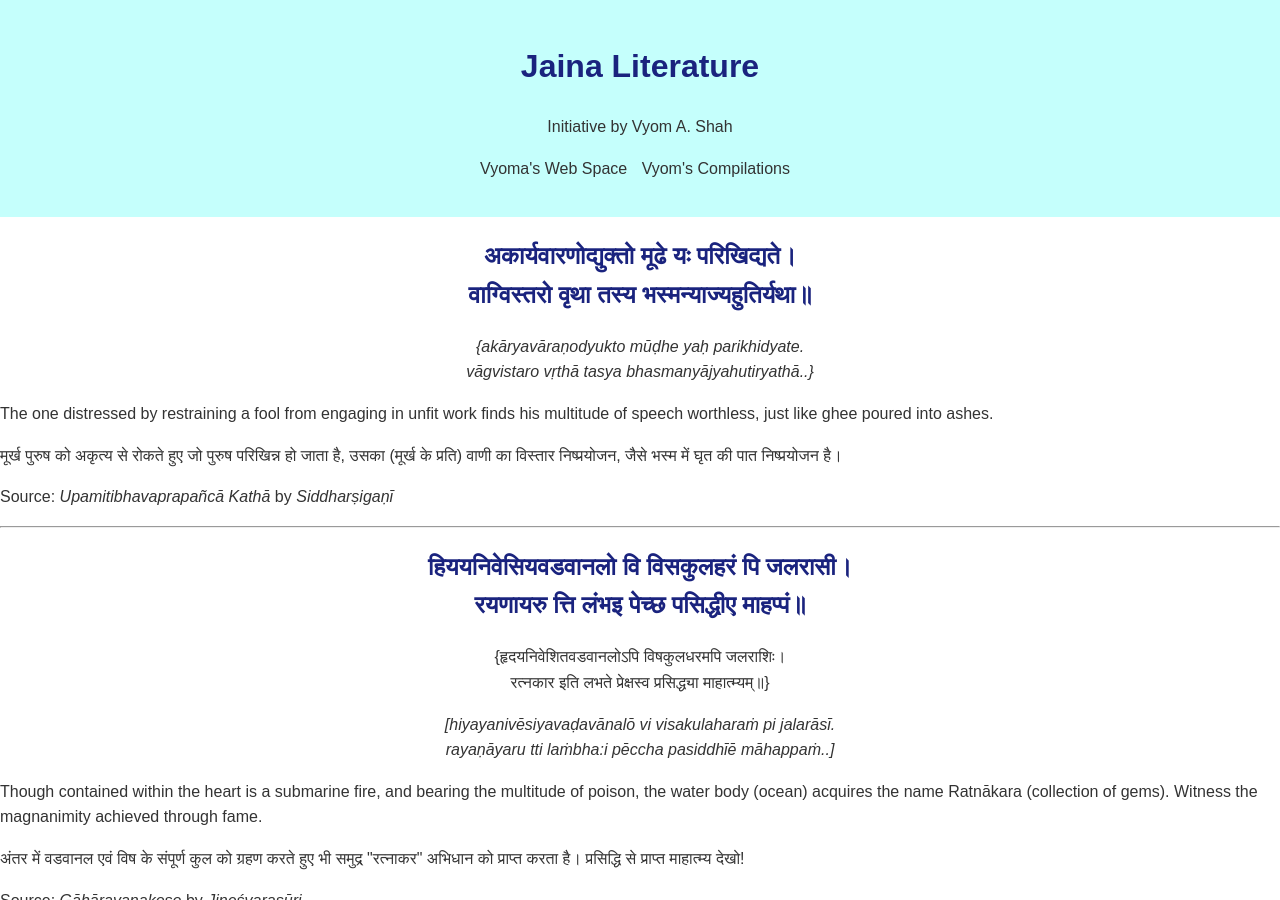
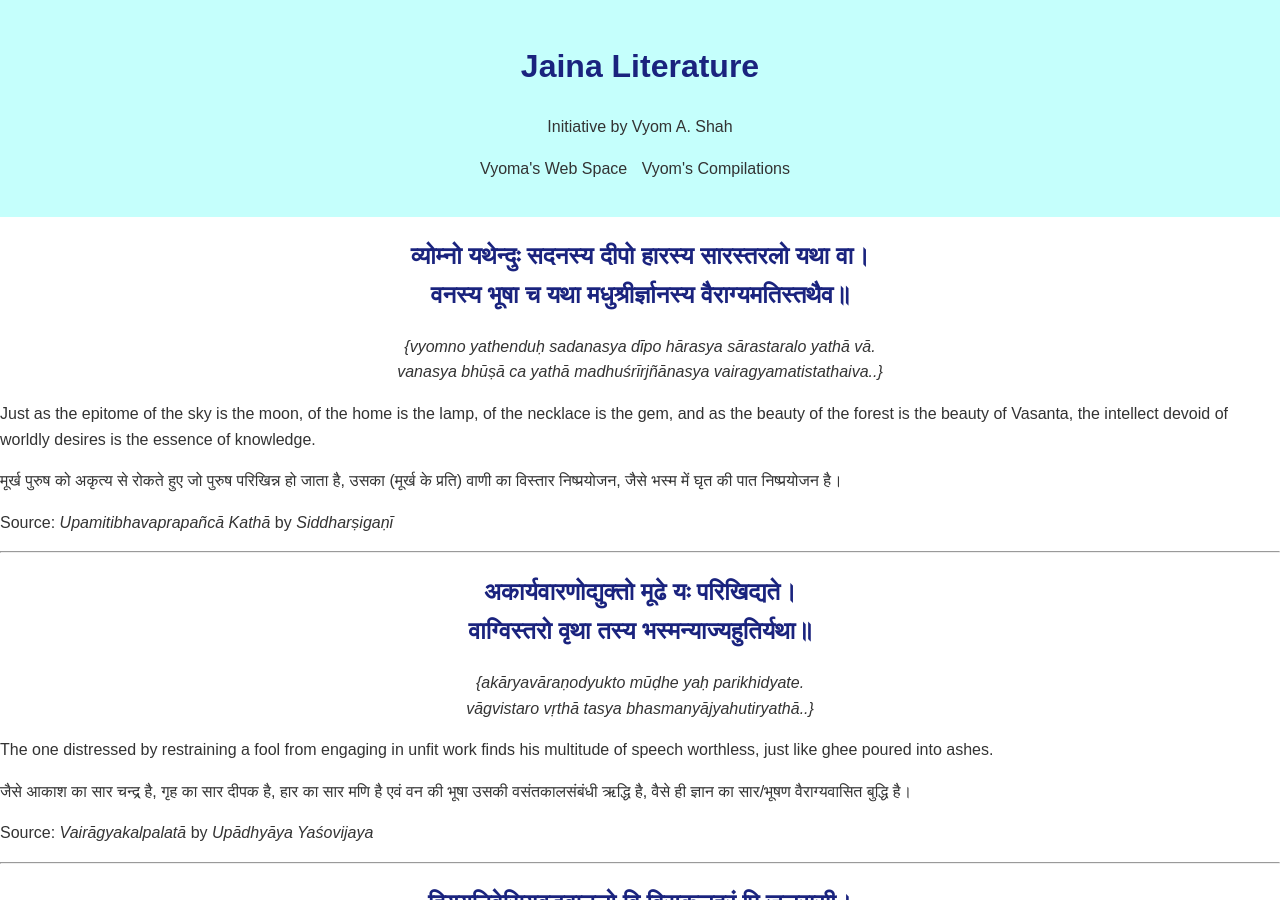
Before and after one commit to svyoma/svyoma.github.io, a Jekyll site: the page jaina-literature/dailyverse.html, which Jekyll copies as it is, in a window 1280 px wide and 900 px high. Built offline with Jekyll 4.4.1, drawn with Linux system fonts in a browser that asks for light colours; some web fonts are replaced.

Commit message:
Update dailyverse.html

```diff
--- a/jaina-literature/dailyverse.html
+++ b/jaina-literature/dailyverse.html
@@ -110,12 +110,19 @@
   </ul>
     </nav>
     </header>
-	<blockqoute><h2 style="text-align: center;"><strong>अकार्यवारणोद्युक्तो मूढे यः परिखिद्यते। <br /> वाग्विस्तरो वृथा तस्य भस्मन्याज्यहुतिर्यथा॥</strong></h2>
+	<blockqoute><h2 style="text-align: center;"><strong>व्योम्नो यथेन्दुः सदनस्य दीपो हारस्य सारस्तरलो यथा वा। <br /> वनस्य भूषा च यथा मधुश्रीर्ज्ञानस्य वैराग्यमतिस्तथैव॥</strong></h2>
+    </blockquote>
+    <p style="text-align: center;"><em>{vyomno yathenduḥ sadanasya dīpo hārasya sārastaralo yathā vā. <br />vanasya bhūṣā ca yathā madhuśrīrjñānasya vairagyamatistathaiva..}</em></p>
+    <p>Just as the epitome of the sky is the moon, of the home is the lamp, of the necklace is the gem, and as the beauty of the forest is the beauty of Vasanta, the intellect devoid of worldly desires is the essence of knowledge.</p>
+    <p>मूर्ख पुरुष को अकृत्य से रोकते हुए जो पुरुष परिखिन्न हो जाता है, उसका (मूर्ख के प्रति) वाणी का विस्तार निष्प्रयोजन, जैसे भस्म में घृत की पात निष्प्रयोजन है।</p>
+    <p>Source: <em>Upamitibhavaprapañcā Kathā</em> by <em>Siddharṣigaṇī</em></p>
+        <hr />
+    <blockqoute><h2 style="text-align: center;"><strong>अकार्यवारणोद्युक्तो मूढे यः परिखिद्यते। <br /> वाग्विस्तरो वृथा तस्य भस्मन्याज्यहुतिर्यथा॥</strong></h2>
 </blockquote>
 <p style="text-align: center;"><em>{akāryavāraṇodyukto mūḍhe yaḥ parikhidyate. <br /> vāgvistaro vṛthā tasya bhasmanyājyahutiryathā..}</em></p>
 <p>The one distressed by restraining a fool from engaging in unfit work finds his multitude of speech worthless, just like ghee poured into ashes.</p>
-<p>मूर्ख पुरुष को अकृत्य से रोकते हुए जो पुरुष परिखिन्न हो जाता है, उसका (मूर्ख के प्रति) वाणी का विस्तार निष्प्रयोजन, जैसे भस्म में घृत की पात निष्प्रयोजन है।</p>
-<p>Source: <em>Upamitibhavaprapañcā Kathā</em> by <em>Siddharṣigaṇī</em></p>
+<p>जैसे आकाश का सार चन्द्र है, गृह का सार दीपक है, हार का सार मणि है एवं वन की भूषा उसकी वसंतकालसंबंधी ऋद्धि है, वैसे ही ज्ञान का सार/भूषण वैराग्यवासित बुद्धि है।</p>
+<p>Source: <em>Vairāgyakalpalatā</em> by <em>Upādhyāya Yaśovijaya</em></p>
 	<hr />
     <blockquote>
         <h2 style="text-align: center;"><strong>हिययनिवेसियवडवानलो वि विसकुलहरं पि जलरासी। <br /> रयणायरु त्ति लंभइ पेच्छ पसिद्धीए माहप्पं॥</strong></h2>
```
